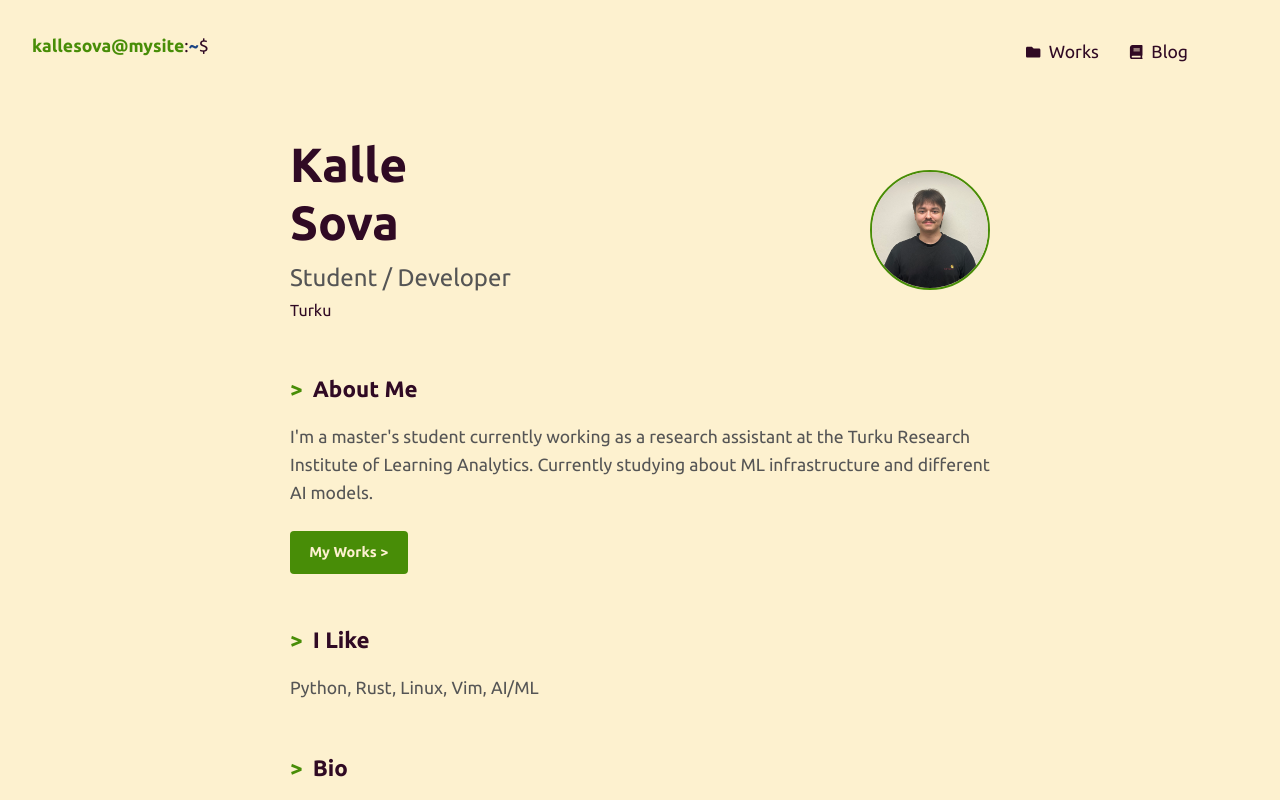
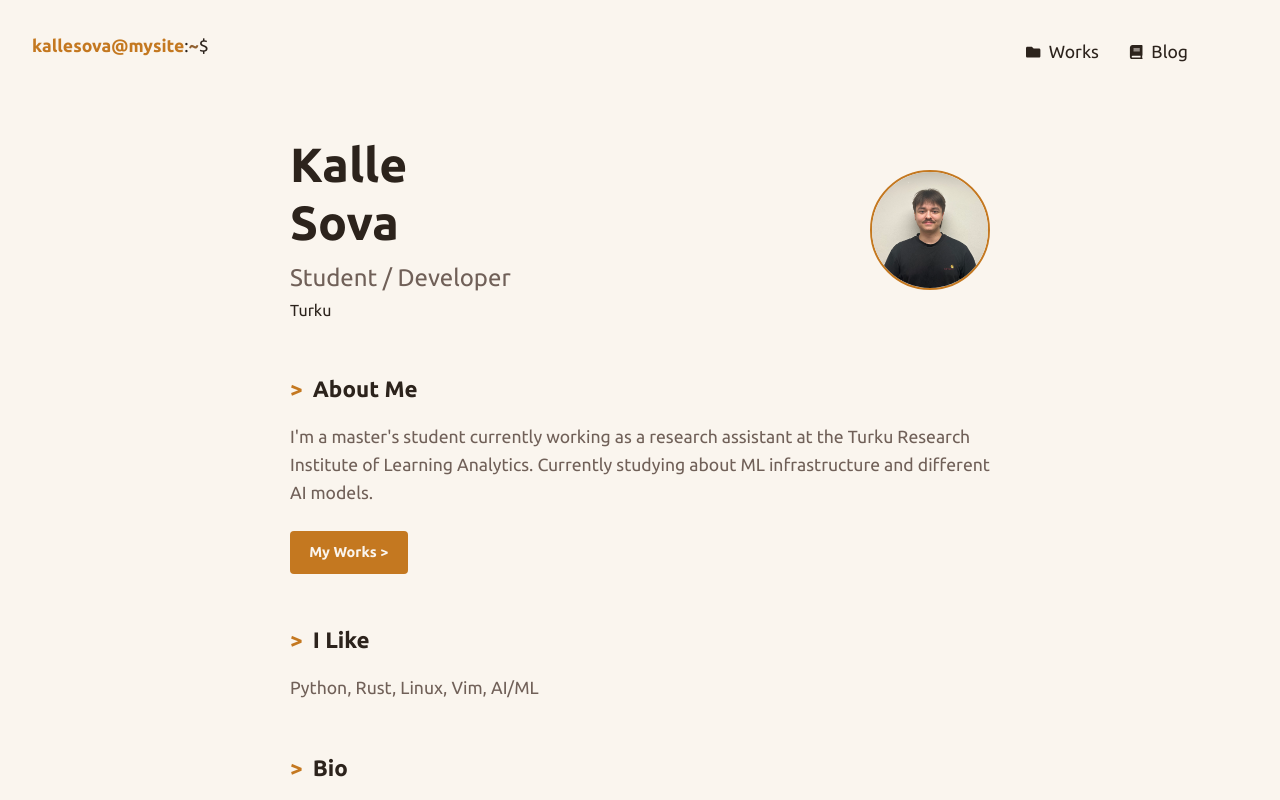
Before and after one commit to klsova/kallesova.fi, a Next.js app: page / in a window 1280 px wide. Shown: the top 800 px of the page. Built offline with nearby package versions, Linux system fonts and the light colour scheme.

Commit message:
changed color scheme to be more warm/inviting

```diff
--- a/src/app/globals.css
+++ b/src/app/globals.css
@@ -1,20 +1,20 @@
 :root {
-  /* Official Ubuntu Terminal Colors */
-  --bg-color: #300a24;     /* Deep Aubergine Purple */
-  --text-color: #eeeeee;   /* Off-white for readability */
-  --accent-color: #8ae234; /* The specific Ubuntu neon green */
-  --path-color: #3465a4;   /* The blue color for the directory path '~' */
-  --dim-color: #d3d7cf;    /* Light gray for descriptions */
+  /* Warm Dark — Amber Terminal */
+  --bg-color: #1a1714;     /* Warm charcoal */
+  --text-color: #e6ddd4;   /* Warm cream white */
+  --accent-color: #e0943c; /* Amber gold */
+  --path-color: #b07848;   /* Warm copper */
+  --dim-color: #a09488;    /* Warm muted gray */
 }
 
 [data-theme='light'] {
-  /* LIGHT MODE (Solarized/Terminal Light) */
-  --bg-color: #fdf1cf;     /* Creamy terminal background */
-  --text-color: #300a24;   /* Dark Ubuntu purple for text */
-  --accent-color: #488d07; /* Darker green for contrast on white */
-  --path-color: #1a4483;   /* Darker blue */
-  --dim-color: #555555;
-  --nav-hover: rgba(0, 0, 0, 0.05);
+  /* LIGHT MODE — Warm Ivory */
+  --bg-color: #faf5ee;     /* Soft warm ivory */
+  --text-color: #2c231c;   /* Dark warm brown */
+  --accent-color: #c47820; /* Deep amber */
+  --path-color: #906030;   /* Warm brown */
+  --dim-color: #706058;    /* Medium warm gray */
+  --nav-hover: rgba(180, 120, 40, 0.06);
 }
 
 * {
@@ -38,7 +38,7 @@ a {
 
 a:hover {
   text-decoration: underline;
-  color: #fff; /* Hover turns white */
+  color: #fde8d0; /* Warm light hover */
 }
 
 /* Navigation Bar */
@@ -134,7 +134,7 @@ p {
 .btn:hover {
   opacity: 0.9;
   text-decoration: none;
-  color: #000;
+  color: #1a1714;
 }
 
 /* Timeline Grid */
@@ -416,8 +416,8 @@ p {
   margin-left: auto;
 }
 
-.additions { color: #84ff00; }
-.deletions { color: #ff2d53; }
+.additions { color: #7cc840; }
+.deletions { color: #e05050; }
 
 .commits-footer {
   margin-top: 0.5rem;
@@ -467,14 +467,14 @@ p {
   left: 50%;
   transform: translateX(-50%) translateY(10px);
 
-  background: rgba(26, 27, 38, 0.95);
-  color: #c0caf5;
+  background: rgba(26, 22, 18, 0.95);
+  color: #e6ddd4;
   padding: 6px 12px;
   border-radius: 6px;
   font-size: 0.75rem;
   font-weight: 600;
   white-space: nowrap;
-  border: 1px solid rgba(122, 162, 247, 0.3);
+  border: 1px solid rgba(224, 148, 60, 0.3);
   box-shadow: 0 4px 15px rgba(0, 0, 0, 0.4);
   z-index: 999;
   pointer-events: none;
@@ -491,7 +491,7 @@ p {
   margin-left: -5px;
   border-width: 5px;
   border-style: solid;
-  border-color: rgba(26, 27, 38, 0.95) transparent transparent transparent;
+  border-color: rgba(26, 22, 18, 0.95) transparent transparent transparent;
 }
 
 .lang-segment:hover .custom-tooltip {
@@ -534,7 +534,7 @@ p {
   gap: 1rem;
   margin-bottom: 2rem;
   padding: 0.5rem 0;
-  border-bottom: 1px solid rgba(138, 226, 52, 0.3);
+  border-bottom: 1px solid rgba(224, 148, 60, 0.3);
 }
 
 .page-back-btn {
@@ -545,22 +545,22 @@ p {
   height: 36px;
   border-radius: 8px;
   color: var(--text-color);
-  background: rgba(138, 226, 52, 0.1);
+  background: rgba(224, 148, 60, 0.1);
   transition: background-color 0.2s, color 0.2s;
 }
 
 .page-back-btn:hover {
-  background: rgba(138, 226, 52, 0.25);
+  background: rgba(224, 148, 60, 0.25);
   color: var(--accent-color);
   text-decoration: none;
 }
 
 [data-theme='light'] .page-back-btn {
-  background: rgba(72, 141, 7, 0.1);
+  background: rgba(196, 120, 32, 0.1);
 }
 
 [data-theme='light'] .page-back-btn:hover {
-  background: rgba(72, 141, 7, 0.2);
+  background: rgba(196, 120, 32, 0.2);
 }
 
 .page-command {
@@ -590,7 +590,7 @@ p {
 
 .page-sort-btn {
   background: none;
-  border: 1px solid rgba(138, 226, 52, 0.3);
+  border: 1px solid rgba(224, 148, 60, 0.3);
   color: var(--dim-color);
   padding: 0.3rem 0.6rem;
   border-radius: 4px;
@@ -606,13 +606,13 @@ p {
 }
 
 .page-sort-btn.active {
-  background-color: rgba(138, 226, 52, 0.15);
+  background-color: rgba(224, 148, 60, 0.15);
   border-color: var(--accent-color);
   color: var(--accent-color);
 }
 
 [data-theme='light'] .page-sort-btn {
-  border-color: rgba(72, 141, 7, 0.3);
+  border-color: rgba(196, 120, 32, 0.3);
 }
 
 [data-theme='light'] .page-sort-btn:hover,
@@ -621,7 +621,7 @@ p {
 }
 
 [data-theme='light'] .page-sort-btn.active {
-  background-color: rgba(72, 141, 7, 0.15);
+  background-color: rgba(196, 120, 32, 0.15);
 }
 
 .page-list {
@@ -636,14 +636,14 @@ p {
 }
 
 .page-item {
-  border: 1px solid rgba(138, 226, 52, 0.2);
+  border: 1px solid rgba(224, 148, 60, 0.2);
   border-radius: 8px;
   transition: border-color 0.2s, background-color 0.2s;
 }
 
 .page-item:hover {
   border-color: var(--accent-color);
-  background-color: rgba(138, 226, 52, 0.05);
+  background-color: rgba(224, 148, 60, 0.05);
 }
 
 .page-item-link {
@@ -707,7 +707,7 @@ p {
 }
 
 .page-tag {
-  background-color: rgba(138, 226, 52, 0.15);
+  background-color: rgba(224, 148, 60, 0.15);
   color: var(--accent-color);
   padding: 0.2rem 0.6rem;
   border-radius: 4px;
@@ -716,11 +716,11 @@ p {
 }
 
 [data-theme='light'] .page-item:hover {
-  background-color: rgba(72, 141, 7, 0.05);
+  background-color: rgba(196, 120, 32, 0.05);
 }
 
 [data-theme='light'] .page-tag {
-  background-color: rgba(72, 141, 7, 0.15);
+  background-color: rgba(196, 120, 32, 0.15);
 }
 
 /* Blog Post Page */
@@ -802,7 +802,7 @@ p {
 }
 
 .blog-content code {
-  background-color: rgba(138, 226, 52, 0.1);
+  background-color: rgba(224, 148, 60, 0.1);
   color: var(--accent-color);
   padding: 0.15rem 0.4rem;
   border-radius: 4px;
@@ -851,7 +851,7 @@ p {
 .blog-post-footer {
   margin-top: 3rem;
   padding-top: 1.5rem;
-  border-top: 1px solid rgba(138, 226, 52, 0.3);
+  border-top: 1px solid rgba(224, 148, 60, 0.3);
 }
 
 .blog-back-link {
@@ -865,7 +865,7 @@ p {
 }
 
 [data-theme='light'] .blog-content code {
-  background-color: rgba(72, 141, 7, 0.1);
+  background-color: rgba(196, 120, 32, 0.1);
 }
 
 /* Mobile responsiveness */
--- a/src/components/Map.tsx
+++ b/src/components/Map.tsx
@@ -18,7 +18,7 @@ export default function Map({ lat, lng }: MapProps) {
       style={{
           height: "100%",
           width: "100%",
-          background: "#2d2b55"
+          background: "#1a1714"
       }}
     >
       <TileLayer
--- a/src/components/RecentCommits.tsx
+++ b/src/components/RecentCommits.tsx
@@ -123,7 +123,7 @@ export default async function RecentCommits() {
   if (!cleanToken) {
      return (
         <div className="commits-card">
-            <div style={{ padding: '1rem', color: '#f7768e', textAlign: 'center' }}>
+            <div style={{ padding: '1rem', color: '#e07060', textAlign: 'center' }}>
                 <FaExclamationTriangle /> Missing GITHUB_TOKEN
             </div>
         </div>
@@ -154,7 +154,7 @@ export default async function RecentCommits() {
 
       <div className="commits-list">
         {(!commits || commits.length === 0) && (
-             <div style={{ padding: '1rem', color: '#565f89', textAlign: 'center', fontSize: '0.9rem' }}>
+             <div style={{ padding: '1rem', color: '#706058', textAlign: 'center', fontSize: '0.9rem' }}>
                 No recent commits found.
             </div>
         )}
@@ -210,7 +210,7 @@ export default async function RecentCommits() {
 
             {/* Fallback if empty */}
             {languages.length === 0 && (
-                <div style={{ width: '100%', background: '#2b7489', height: '100%', borderRadius: '6px', opacity: 0.3 }} />
+                <div style={{ width: '100%', background: '#b07848', height: '100%', borderRadius: '6px', opacity: 0.3 }} />
             )}
         </div>
       </div>
```
